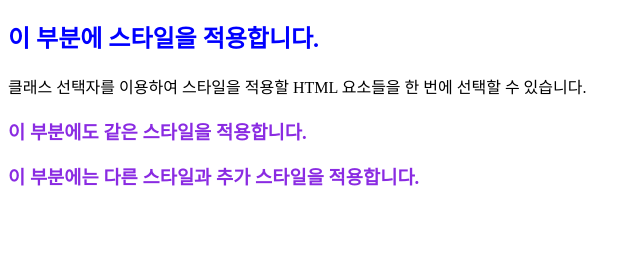
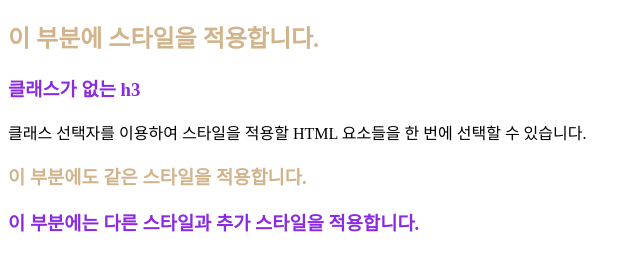
Before and after one commit to jdg9926/instagram, a plain HTML site: page css/class.html in a window 1280 px wide. Shown: the part 110-380 px from the top of the page, without its empty margins (0-641 px from the left). Drawn offline with Linux system fonts and the light colour scheme.

Commit message:
Update class.html

```diff
--- a/css/class.html
+++ b/css/class.html
@@ -13,6 +13,10 @@
             h1 {
                 color: brown;
             }
+            .headings {
+                color: tan; /* 그룹으로 묶어서 스타일을 줄 때 유용하다. */
+            }
+
         </style>
 
         <!-- 링크 방식 -->
@@ -23,10 +27,11 @@
         <!-- 인라인 방식 -->
         <p style = "color: red;">인라인 스타일 방식</p>
         <h1>클래스 선택자를 이용한 선택</h1>
-        <h2>이 부분에 스타일을 적용합니다.</h2>
+        <h2 class = "headings">이 부분에 스타일을 적용합니다.</h2>
+        <h3>클래스가 없는 h3</h3>
         <p>클래스 선택자를 이용하여 스타일을 적용할 HTML 요소들을 한 번에 선택할 수 있습니다.</p>
-        <h3>이 부분에도 같은 스타일을 적용합니다.</h3>
-        <h3>이 부분에는 다른 스타일과 추가 스타일을 적용합니다.</h3>
+        <h3 class = "headings">이 부분에도 같은 스타일을 적용합니다.</h3>
+        <h3 class = "headings2">이 부분에는 다른 스타일과 추가 스타일을 적용합니다.</h3>
     </body>
 
 </html>
```
